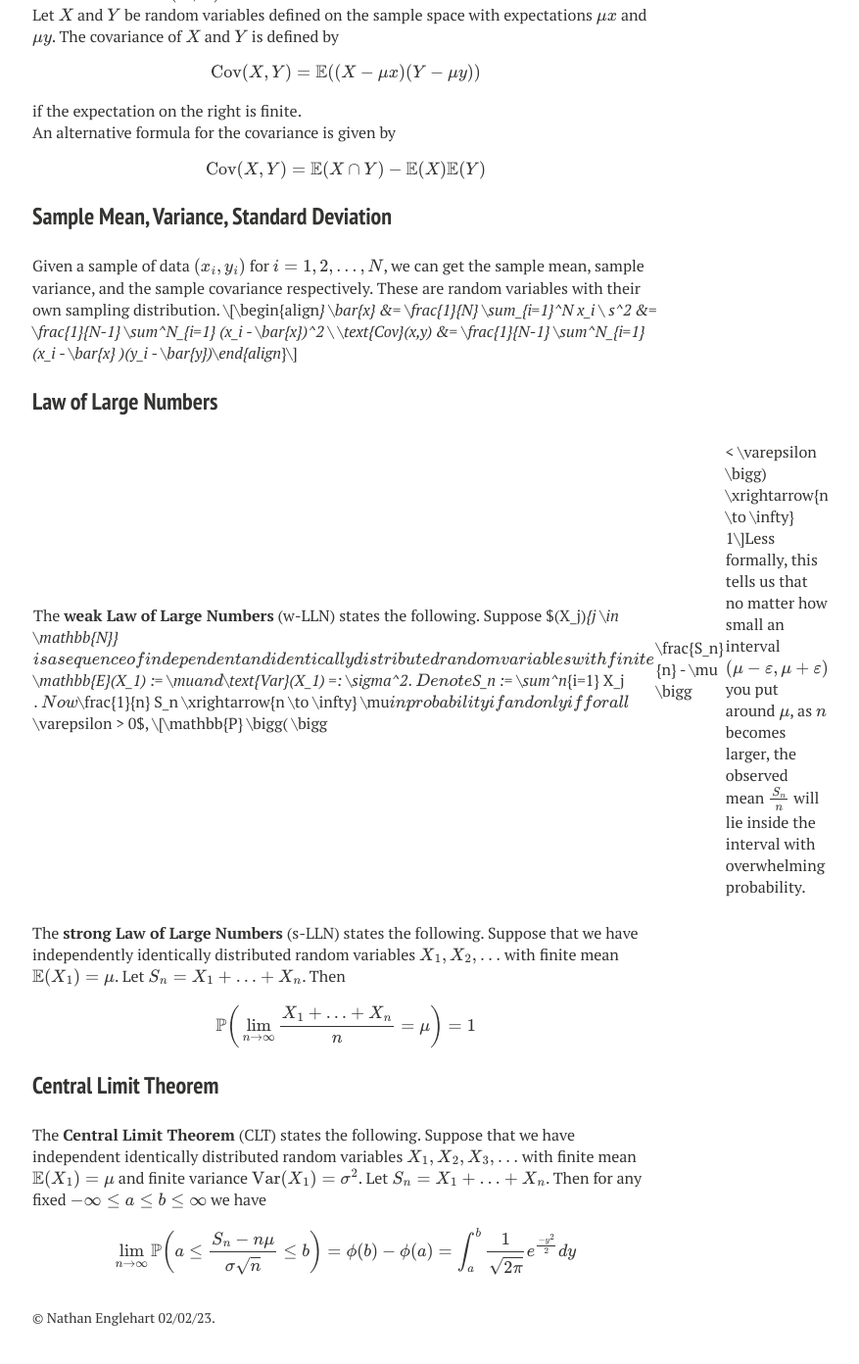
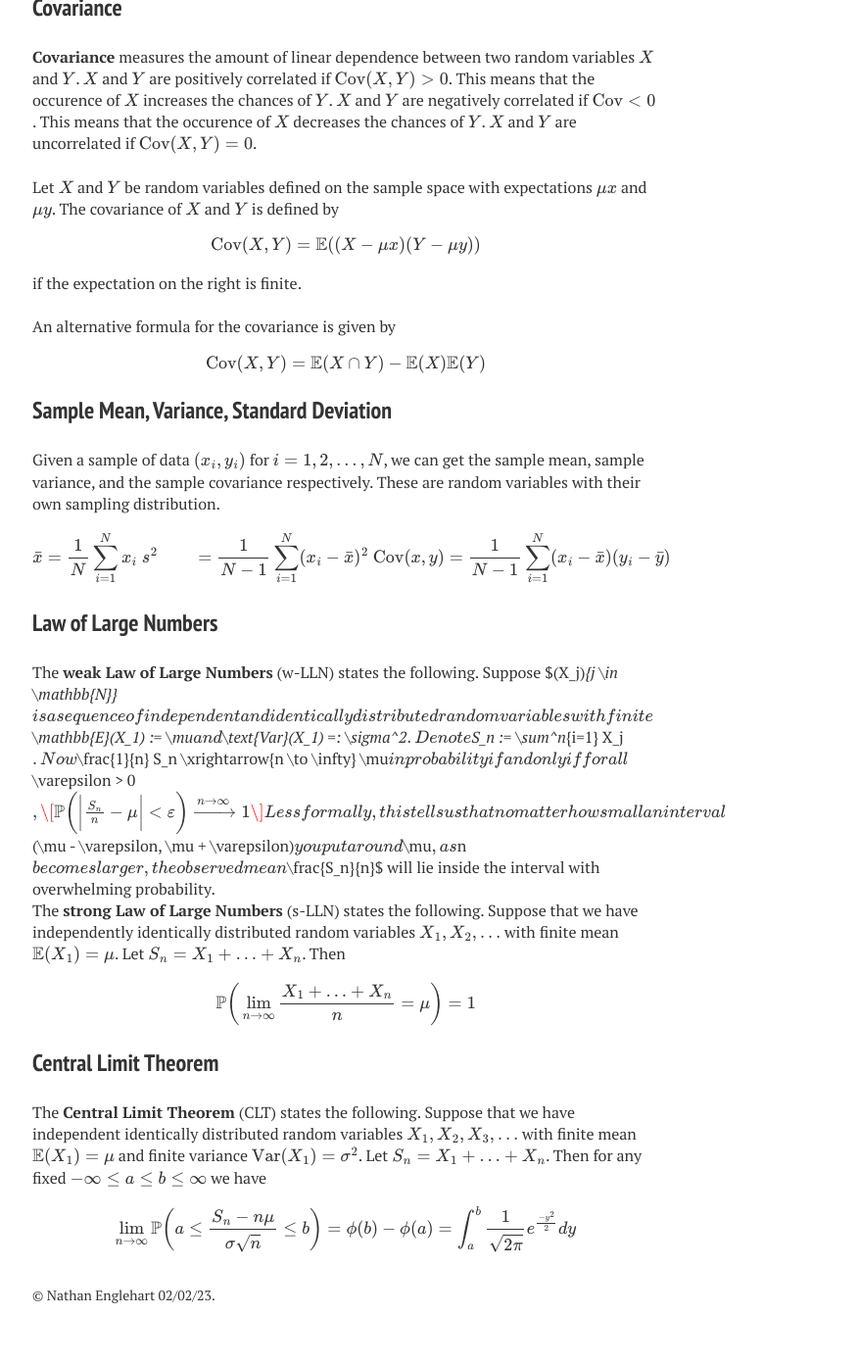
Before and after one commit to nathanenglehart/nathanenglehart.github.io, a Jekyll site: the page built from projects/probability.md, in a window 1280 px wide and 1400 px high, scrolled down 6789 px. Shown: the top 1392 px of the window at 98% size, without its empty margins (287-1164 px from the left). Built offline with Jekyll 4.4.1, drawn with Linux system fonts in a browser that asks for light colours; nearby versions of some CDN libraries; formulas are drawn with MathJax 3; some of the changed text lies outside the part shown.

Commit message:
aligned test

```diff
--- a/projects/probability.md
+++ b/projects/probability.md
@@ -9,8 +9,8 @@
 
 ### Sample Spaces and Probability Spaces
 
-**Sample spaces** are denoted by $\Omega$ with elements called **sample points** $\omega \in \Omega$.  Subsets of $\Omega$ are called **events** = $\{\omega_1, ..., \omega_n\} \subseteq \Omega$. The collection of events in $\Omega$ is denoted by $\mathcal{F}$.
-
+**Sample spaces** are denoted by $\Omega$ with elements called **sample points** $\omega \in \Omega$.  Subsets of $\Omega$ are called **events** = $\{\omega_1, ..., \omega_n\} \subseteq \Omega$. The collection of events in $\Omega$ is denoted by $\mathcal{F}$. \
+\
 The **probability measure** (also known as a probability distribution) $P$ is a function from $\mathcal{F}$ into the real numbers. Each **event** $A$ has a probability $\mathbb{P}(A)$. A **probability space** is defined by the triple $(\Omega, F, \mathbb{P})$.
 
 ### Kolmogorov's Axioms
@@ -86,7 +86,9 @@
 
 ### Uniform Random Variable
 
-Let $[a,b]$ be a bounded interval on the real line. A random variable $X$ has the uniform distribution on the interval $[a,b]$ if $X$ has density function \\[f(x) = \begin{aligned} \begin{cases} \frac{1}{b-a}, &\text{ if } x \in [a,b] \\ 0, &\text{ if } x \not\in [a,b]\end{cases} \end{aligned} \\]Abbreviate this by $X \sim \text{Unif}[a,b]$. This is a continuous random variable.
+Let $[a,b]$ be a bounded interval on the real line. A random variable $X$ has the uniform distribution on the interval $[a,b]$ if $X$ has density function
+\\[f(x) = \begin{aligned} \begin{cases} \frac{1}{b-a}, &\text{ if } x \in [a,b] \ 0, &\text{ if } x \not\in [a,b] \end{cases} \end{aligned} \\]
+Abbreviate this by $X \sim \text{Unif}[a,b]$. This is a continuous random variable.
 
 ### Gaussian Random Variable
 
@@ -102,22 +104,22 @@
 
 ### Expectation
 
-Let $X$ be a random variable. The **expectation** of $X$ is a weighted average of all possible values of $X$. The weights are determined by the probability mass/density function of $X$.
-
-The expectation or mean of a discrete random variable $X$ is defined by \\[\mathbb{E}(X) = \sum_k k \mathbb{P}(X = k) \\]where the sum ranges over all the possible values $k$ of $X$.
-
-The expectation or mean of a continuous random variable $X$ with density function $f$ is \\[\mathbb{E}(X) = \int_\infty^{-\infty} x f(x) dx\\]An alternative symbol is $\mu = \mathbb{E}(X)$.
-
+Let $X$ be a random variable. The **expectation** of $X$ is a weighted average of all possible values of $X$. The weights are determined by the probability mass/density function of $X$.\
+\
+The expectation or mean of a discrete random variable $X$ is defined by \\[\mathbb{E}(X) = \sum_k k \mathbb{P}(X = k) \\]where the sum ranges over all the possible values $k$ of $X$.\
+\
+The expectation or mean of a continuous random variable $X$ with density function $f$ is \\[\mathbb{E}(X) = \int_\infty^{-\infty} x f(x) dx\\]An alternative symbol is $\mu = \mathbb{E}(X)$.\
+\
 Let $g$ be a real-valued function defined on the range of a random variable $X$. If $X$ is a discrete random variable then \\[\mathbb{E}(g(X)) = \sum_k g(k)\mathbb{P}(X = k)\\]while if $X$ is a continuous random variable with density function $f$ then \\[\mathbb{E}(g(X)) = \int_{-\infty}^\infty g(x)f(x)dx\\]The *n*th moment of the random variable $X$ is the expectation $\mathbb{E}(X^n)$. In the discrete case the *n*th moment is calculated by \\[\mathbb{E}(X^n) = \sum_k k^n \mathbb{P}(X = k)\\]If $X$ has density function $f$ its *n*th moment is given by \\[\mathbb{E}(X^n) = \int^\infty_{-\infty}x^nf(x)dx\\]Let $X$ be a random variable and $a$ and $b$ real numbers. Then \\[\mathbb{E}(aX + b) = a\mathbb{E}(X) + b\\]
 
 ### Variance
 
-The **variance** of a random variable $X$ measures the expected distance from $X$ to its expected value.
-
-Let $X$ be a random variable with mean $\mu$. The variance of $X$ is defined by \\[\text{Var}(X) = \mathbb{E}[(X - \mu)^2]\\]An alternative symbol is $\sigma^2 = \text{Var}(X)$.
-
-Let $X$ be a random variable with mean $\mu$. Then \\[\text{Var}(X) = \sum_k (k- \mu)^2 \mathbb{P}(X = k)\\]if $X$ is discrete and \\[\text{Var}(X) = \int^\infty_{-\infty} (x - \mu)^2f(x)dx\\]if $X$ has density function $f$.
-
+The **variance** of a random variable $X$ measures the expected distance from $X$ to its expected value.\
+\
+Let $X$ be a random variable with mean $\mu$. The variance of $X$ is defined by \\[\text{Var}(X) = \mathbb{E}[(X - \mu)^2]\\]An alternative symbol is $\sigma^2 = \text{Var}(X)$.\
+\
+Let $X$ be a random variable with mean $\mu$. Then \\[\text{Var}(X) = \sum_k (k- \mu)^2 \mathbb{P}(X = k)\\]if $X$ is discrete and \\[\text{Var}(X) = \int^\infty_{-\infty} (x - \mu)^2f(x)dx\\]if $X$ has density function $f$.\
+\
 An alternative formula for variance is given by \\[\text{Var}(X) = \mathbb{E}(X^2) - (\mathbb{E}(X))^2\\]Let $X$ be a random variable and $a$ and $b$ real numbers. Then \\[\text{Var}(aX+b) = a^2 \text{Var}(X)\\]
 
 ### Standard Deviation
@@ -126,20 +128,20 @@
 
 ### Covariance
 
-**Covariance** measures the amount of linear dependence between two random variables $X$ and $Y$. $X$ and $Y$ are positively correlated if $\text{Cov}(X,Y) > 0$. This means that the occurence of $X$ increases the chances of $Y$. $X$ and $Y$ are negatively correlated if $\text{Cov} < 0$. This means that the occurence of $X$ decreases the chances of $Y$. $X$ and $Y$ are uncorrelated if $\text{Cov}(X,Y) = 0$.
-
-Let $X$ and $Y$ be random variables defined on the sample space with expectations $\mu x$ and $\mu y$. The covariance of $X$ and $Y$ is defined by \\[\text{Cov}(X,Y) = \mathbb{E}((X - \mu x)(Y - \mu y))\\]if the expectation on the right is finite.
-
+**Covariance** measures the amount of linear dependence between two random variables $X$ and $Y$. $X$ and $Y$ are positively correlated if $\text{Cov}(X,Y) > 0$. This means that the occurence of $X$ increases the chances of $Y$. $X$ and $Y$ are negatively correlated if $\text{Cov} < 0$. This means that the occurence of $X$ decreases the chances of $Y$. $X$ and $Y$ are uncorrelated if $\text{Cov}(X,Y) = 0$.\
+\
+Let $X$ and $Y$ be random variables defined on the sample space with expectations $\mu x$ and $\mu y$. The covariance of $X$ and $Y$ is defined by \\[\text{Cov}(X,Y) = \mathbb{E}((X - \mu x)(Y - \mu y))\\]if the expectation on the right is finite.\
+\
 An alternative formula for the covariance is given by \\[\text{Cov}(X,Y) = \mathbb{E}(X \cap Y) - \mathbb{E}(X)\mathbb{E}(Y)\\]
 
 ### Sample Mean, Variance, Standard Deviation
 
 Given a sample of data $(x_i,y_i)$ for $i = 1,2,...,N$, we can get the sample mean, sample variance, and the sample covariance respectively. These are random variables with their own sampling distribution.
-\\[\begin{align*} \bar{x} &= \frac{1}{N} \sum_{i=1}^N x_i \\ s^2 &= \frac{1}{N-1} \sum^N_{i=1} (x_i - \bar{x})^2  \\ \text{Cov}(x,y) &= \frac{1}{N-1} \sum^N_{i=1} (x_i - \bar{x} )(y_i - \bar{y})\end{align*}\\]
+\\[\begin{aligned} \bar{x} &= \frac{1}{N} \sum_{i=1}^N x_i \ s^2 &= \frac{1}{N-1} \sum^N_{i=1} (x_i - \bar{x})^2  \ \text{Cov}(x,y) &= \frac{1}{N-1} \sum^N_{i=1} (x_i - \bar{x} )(y_i - \bar{y})\end{aligned}\\]
 
 ### Law of Large Numbers
 
-The **weak Law of Large Numbers** (w-LLN) states the following. Suppose $(X_j)_{j \in \mathbb{N}}$ is a sequence of independent and identically distributed random variables with finite $\mathbb{E}(X_1) := \mu$ and $\text{Var}(X_1) =: \sigma^2$. Denote $S_n := \sum^n_{i=1} X_j$. Now $\frac{1}{n} S_n \xrightarrow{n \to \infty} \mu$ in probability if and only if for all $\varepsilon > 0$, \\[\mathbb{P} \bigg( \bigg| \frac{S_n}{n} - \mu \bigg| < \varepsilon \bigg) \xrightarrow{n \to \infty} 1\\]Less formally, this tells us that no matter how small an interval $(\mu - \varepsilon, \mu + \varepsilon)$ you put around $\mu$, as $n$ becomes larger, the observed mean $\frac{S_n}{n}$ will lie inside the interval with overwhelming probability.
+The **weak Law of Large Numbers** (w-LLN) states the following. Suppose $(X_j)_{j \in \mathbb{N}}$ is a sequence of independent and identically distributed random variables with finite $\mathbb{E}(X_1) := \mu$ and $\text{Var}(X_1) =: \sigma^2$. Denote $S_n := \sum^n_{i=1} X_j$. Now $\frac{1}{n} S_n \xrightarrow{n \to \infty} \mu$ in probability if and only if for all $\varepsilon > 0$, \\[\mathbb{P} \bigg( \bigg\lvert \frac{S_n}{n} - \mu \bigg\rvert < \varepsilon \bigg) \xrightarrow{n \to \infty} 1\\]Less formally, this tells us that no matter how small an interval $(\mu - \varepsilon, \mu + \varepsilon)$ you put around $\mu$, as $n$ becomes larger, the observed mean $\frac{S_n}{n}$ will lie inside the interval with overwhelming probability.
 
 The **strong Law of Large Numbers** (s-LLN) states the following. Suppose that we have independently identically distributed random variables $X_1, X_2,...$ with finite mean $\mathbb{E}(X_1) = \mu$. Let $S_n = X_1 + ... + X_n$. Then \\[\mathbb{P} \bigg( \lim_{n \to \infty} \frac{X_1 + ... + X_n}{n} = \mu\bigg) = 1\\]
 
```
